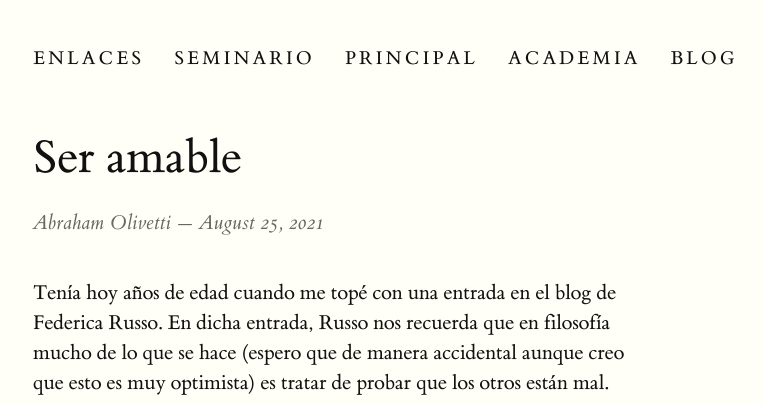
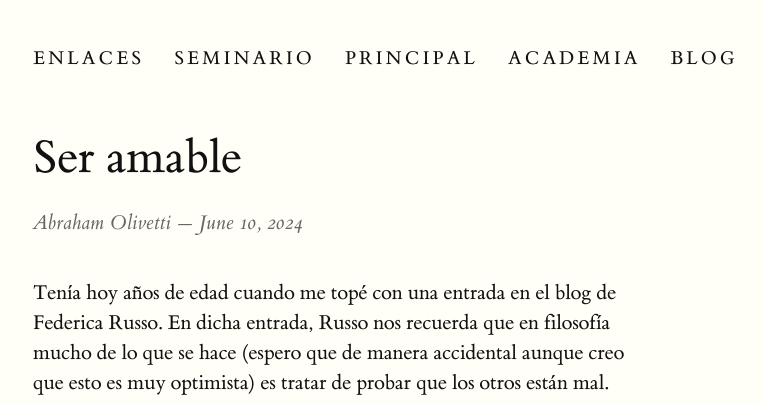
Before and after one commit to Oiuhukt/failosophy, a Jekyll site: the page built from _posts/2021-08-25-politeness.md, in a window 1280 px wide. Shown: the top 405 px of the page, without its empty margins (127-891 px from the left). Built offline with Jekyll 4.4.1, drawn with Linux system fonts in a browser that asks for light colours.

```diff
--- a/_posts/2021-08-25-politeness.md
+++ b/_posts/2021-08-25-politeness.md
@@ -2,6 +2,8 @@
 title: Ser amable
 description: Academy
 layout: post
+date: 2024-06-10
+autho: Oscar Olivetti
 ---
 
 Tenía hoy años de edad cuando me topé con una entrada en el blog de Federica Russo. En dicha entrada, Russo nos recuerda que en filosofía mucho de lo que se hace (espero que de manera accidental aunque creo que esto es muy optimista) es tratar de probar que los otros están mal.
```
